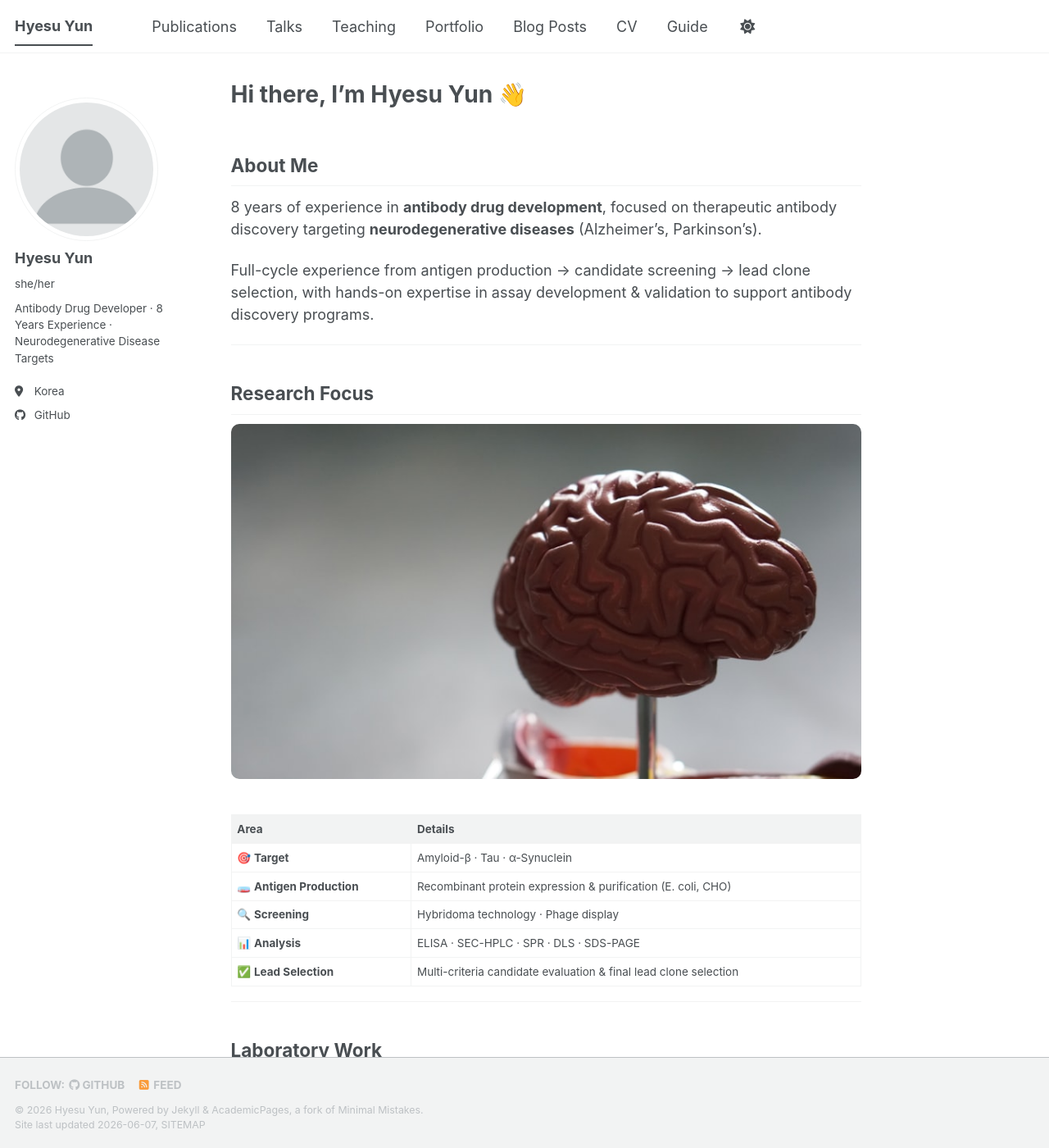
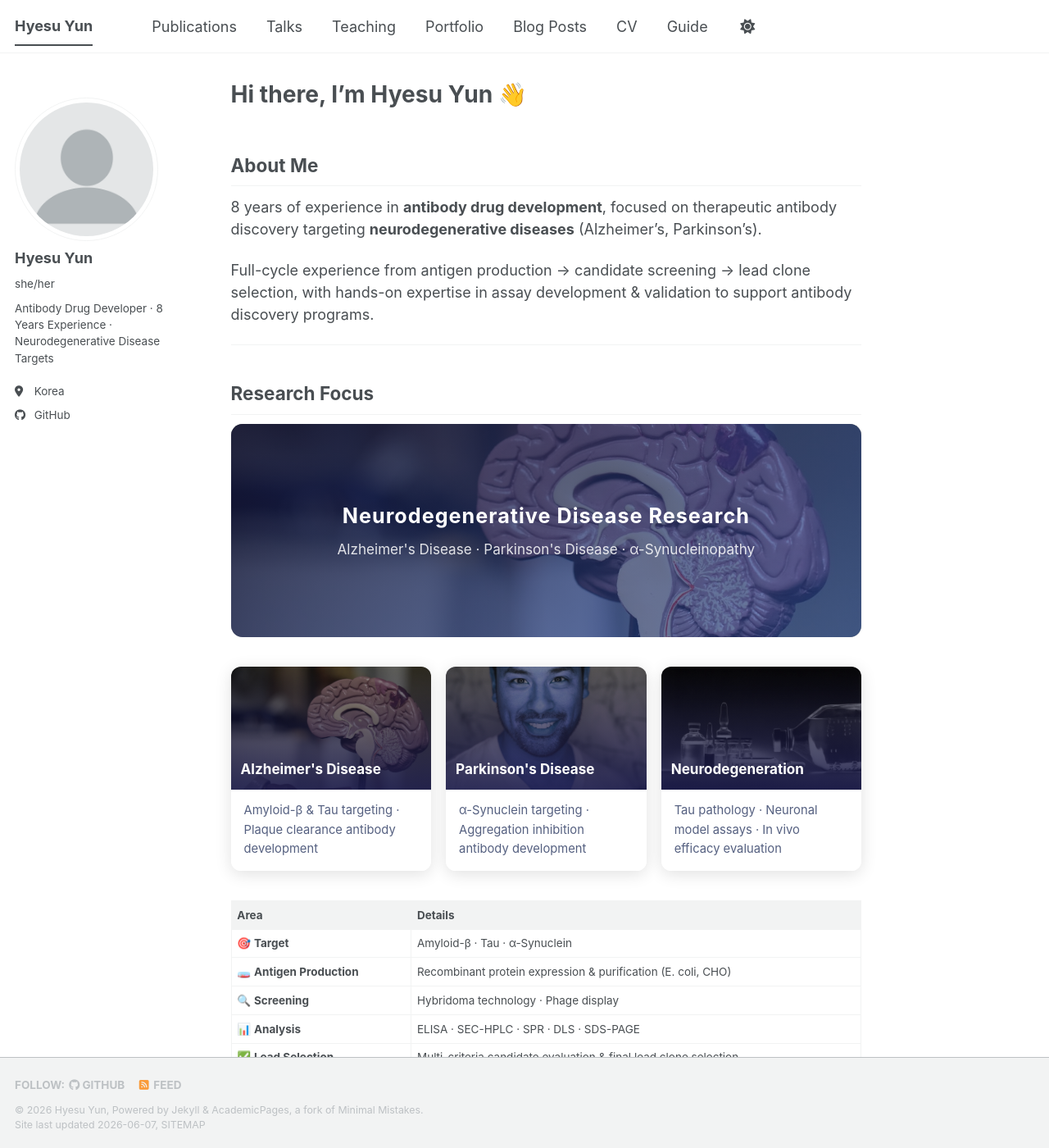
Before and after one commit to hyesu91/hyesu91.github.io, a Jekyll site: the page built from _pages/about.md, in a window 1280 px wide and 1400 px high. Shown: the whole window at 82% size. Built offline with Jekyll 4.4.1, drawn with Linux system fonts in a browser that asks for light colours; a script bundle is joined from its source files by our own code; library files that are not in the unit come from our copies.

Commit message:
Add styled disease-specific research cards with Alzheimer's and Parkinson's imagery

```diff
--- a/_pages/about.md
+++ b/_pages/about.md
@@ -17,7 +17,55 @@ Full-cycle experience from antigen production → candidate screening → lead c
 
 ## Research Focus
 
-<img src="/images/research-brain.jpg" alt="Neuroscience Research" style="width:100%; border-radius:10px; margin-bottom:20px;">
+<div style="position:relative; margin-bottom:36px; border-radius:14px; overflow:hidden;">
+  <img src="/images/brain-mri.jpg" alt="Brain Research" style="width:100%; height:260px; object-fit:cover; display:block;">
+  <div style="position:absolute; inset:0; background:linear-gradient(135deg, rgba(20,20,50,0.78) 0%, rgba(42,80,168,0.60) 100%); display:flex; align-items:center; justify-content:center;">
+    <div style="text-align:center; color:#fff;">
+      <div style="font-size:1.4rem; font-weight:700; letter-spacing:1px; margin-bottom:8px;">Neurodegenerative Disease Research</div>
+      <div style="font-size:0.95rem; opacity:0.85;">Alzheimer's Disease · Parkinson's Disease · α-Synucleinopathy</div>
+    </div>
+  </div>
+</div>
+
+<div style="display:grid; grid-template-columns:1fr 1fr 1fr; gap:18px; margin-bottom:36px;">
+
+  <div style="border-radius:12px; overflow:hidden; box-shadow:0 4px 20px rgba(0,0,0,0.12);">
+    <div style="position:relative; height:150px;">
+      <img src="/images/brain-mri.jpg" alt="Alzheimer's" style="width:100%; height:100%; object-fit:cover; display:block; filter:brightness(0.6) sepia(0.3);">
+      <div style="position:absolute; inset:0; display:flex; align-items:flex-end; padding:12px; background:linear-gradient(to top, rgba(30,30,80,0.85), transparent);">
+        <span style="color:#fff; font-weight:700; font-size:0.95rem;">Alzheimer's Disease</span>
+      </div>
+    </div>
+    <div style="padding:14px 16px; background:#fff;">
+      <p style="font-size:0.82rem; color:#556080; margin:0; line-height:1.6;">Amyloid-β & Tau targeting · Plaque clearance antibody development</p>
+    </div>
+  </div>
+
+  <div style="border-radius:12px; overflow:hidden; box-shadow:0 4px 20px rgba(0,0,0,0.12);">
+    <div style="position:relative; height:150px;">
+      <img src="/images/neuron.jpg" alt="Parkinson's" style="width:100%; height:100%; object-fit:cover; display:block; filter:brightness(0.6) sepia(0.2) hue-rotate(200deg);">
+      <div style="position:absolute; inset:0; display:flex; align-items:flex-end; padding:12px; background:linear-gradient(to top, rgba(30,30,80,0.85), transparent);">
+        <span style="color:#fff; font-weight:700; font-size:0.95rem;">Parkinson's Disease</span>
+      </div>
+    </div>
+    <div style="padding:14px 16px; background:#fff;">
+      <p style="font-size:0.82rem; color:#556080; margin:0; line-height:1.6;">α-Synuclein targeting · Aggregation inhibition antibody development</p>
+    </div>
+  </div>
+
+  <div style="border-radius:12px; overflow:hidden; box-shadow:0 4px 20px rgba(0,0,0,0.12);">
+    <div style="position:relative; height:150px;">
+      <img src="/images/synapse.jpg" alt="Neurodegeneration" style="width:100%; height:100%; object-fit:cover; display:block; filter:brightness(0.6);">
+      <div style="position:absolute; inset:0; display:flex; align-items:flex-end; padding:12px; background:linear-gradient(to top, rgba(30,30,80,0.85), transparent);">
+        <span style="color:#fff; font-weight:700; font-size:0.95rem;">Neurodegeneration</span>
+      </div>
+    </div>
+    <div style="padding:14px 16px; background:#fff;">
+      <p style="font-size:0.82rem; color:#556080; margin:0; line-height:1.6;">Tau pathology · Neuronal model assays · In vivo efficacy evaluation</p>
+    </div>
+  </div>
+
+</div>
 
 | Area | Details |
 |------|---------|
@@ -26,15 +74,6 @@ Full-cycle experience from antigen production → candidate screening → lead c
 | 🔍 **Screening** | Hybridoma technology · Phage display |
 | 📊 **Analysis** | ELISA · SEC-HPLC · SPR · DLS · SDS-PAGE |
 | ✅ **Lead Selection** | Multi-criteria candidate evaluation & final lead clone selection |
-
----
-
-## Laboratory Work
-
-<div style="display:flex; gap:16px; margin-bottom:20px;">
-  <img src="/images/research-lab.jpg" alt="Laboratory" style="width:49%; border-radius:10px;">
-  <img src="/images/research-microscope.jpg" alt="Microscopy" style="width:49%; border-radius:10px;">
-</div>
 
 ---
 
```
Also changed, not shown: images/brain-mri.jpg (added), images/neuron.jpg (added), images/synapse.jpg (added).
